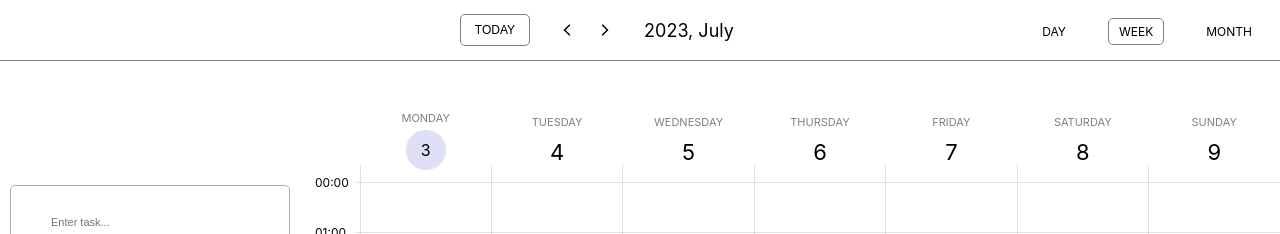
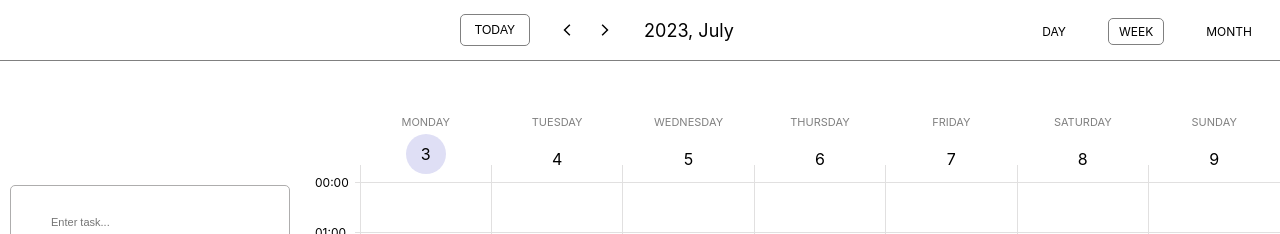
Before and after one commit to BrigitaGrybaiteBartke/Calendar-app, a React (Create React App) app: page /week in a window 1280 px wide. Shown: the top 234 px of the page. Built offline with nearby package versions, Linux system fonts and the light colour scheme.

Commit message:
change component style

```diff
--- a/src/components/assets/SingleDay.css
+++ b/src/components/assets/SingleDay.css
@@ -1,9 +1,10 @@
 .single-day .day {
   display: flex;
   flex-direction: column;
-  justify-content: center;
+  justify-content: start;
   align-items: center;
   width: 15%;
+  height: 100%;
 }
 
 .single-day .day .day-name {
@@ -15,7 +16,7 @@
 .single-day .day .month-day {
   padding: 5px;
   margin: 5px;
-  font-size: 22px;
+  font-size: 16px;
 }
 
 .single-day .day .today {
--- a/src/components/assets/WeekDay.css
+++ b/src/components/assets/WeekDay.css
@@ -2,7 +2,7 @@
   display: flex;
   flex-direction: row;
   justify-content: space-around;
-  align-items: flex-end;
+  align-items: stretch;
   width: 100%;
   height: 100%;
 }
@@ -21,9 +21,9 @@
 }
 
 .weekdays .month-day {
-  padding: 5px;
+  padding: 15px;
   margin: 5px;
-  font-size: 22px;
+  font-size: 16px;
 }
 
 .weekdays .day .today {
--- a/src/components/assets/WeekDayPage.css
+++ b/src/components/assets/WeekDayPage.css
@@ -89,7 +89,7 @@
 
 .content-grid .week-container .subgrid-weekdays-container .box {
   position: absolute;
-  top: 0;
+  top: 10px;
   left: 0;
   display: flex;
   flex-direction: column;
@@ -97,7 +97,7 @@
   justify-content: center;
   height: 50px;
   min-height: 50px;
-  max-width: 145px;
+  width: calc((100% / 7));
   background: rgb(223, 223, 245);
   border-radius: 5px;
   cursor: grab;
```
